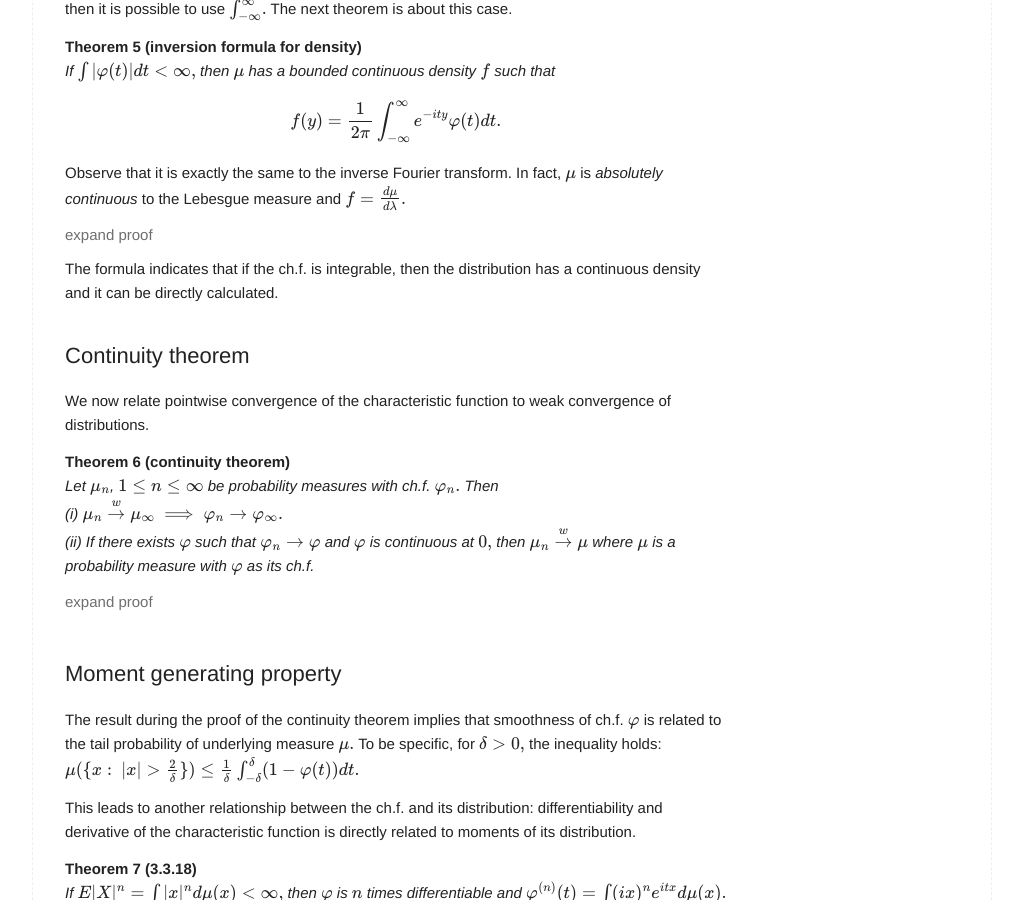
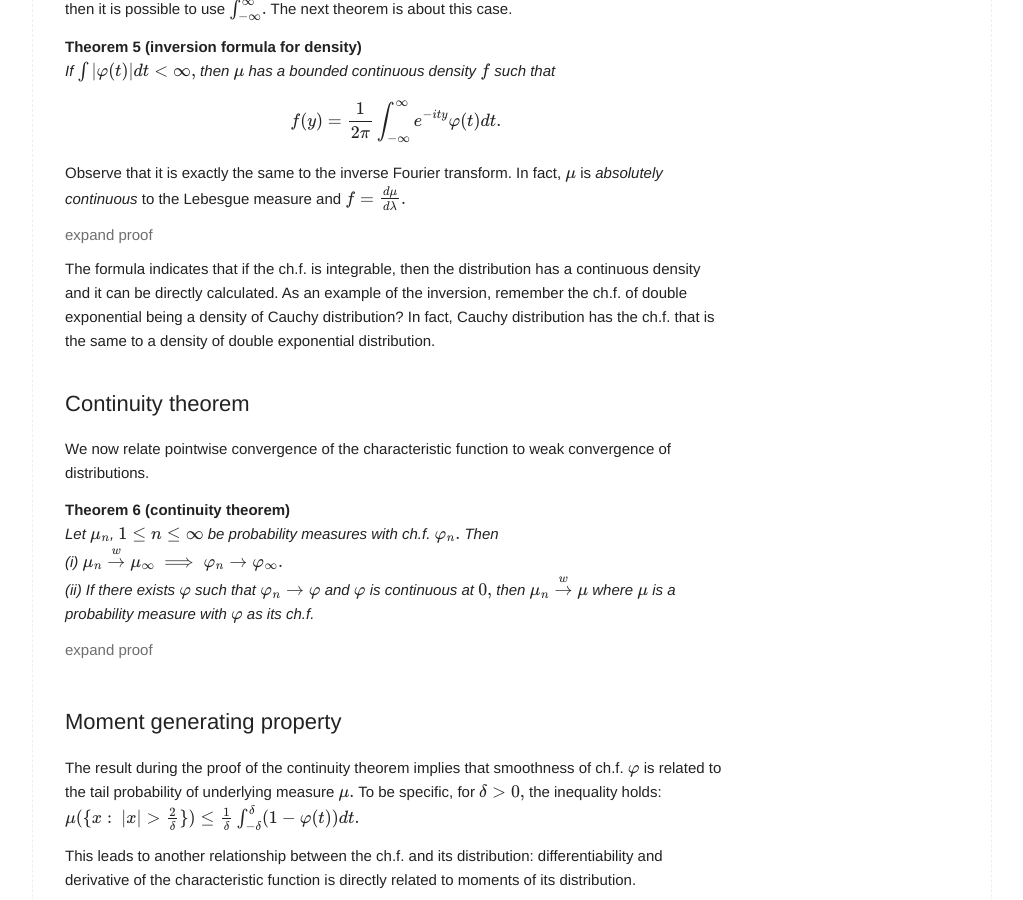
Before and after one commit to naturale0/naturale0.github.io, a Jekyll site: the page built from _posts/2020-12-22-[PTE] 3.3 characteristic functions.md, in a window 1280 px wide and 900 px high, scrolled down 2292 px. Shown: the whole window, without its empty margins (128-1151 px from the left). Built offline with Jekyll 4.4.1, drawn with Linux system fonts in a browser that asks for light colours; formulas are drawn with MathJax 3; comment, search, counter and statistics services are not loaded.

Commit message:
post PTE 3.3

```diff
--- a/_posts/2020-12-22-[PTE] 3.3 characteristic functions.md
+++ b/_posts/2020-12-22-[PTE] 3.3 characteristic functions.md
@@ -188,7 +188,7 @@ so $\frac{1}{2\pi} \int e^{-ity} \varphi(t) dt$ is a density of $\mu.$<br>
 </div>
 </details>
 
-The formula indicates that if the ch.f. is integrable, then the distribution has a continuous density and it can be directly calculated.<br><br>
+The formula indicates that if the ch.f. is integrable, then the distribution has a continuous density and it can be directly calculated. As an example of the inversion, remember the ch.f. of double exponential being a density of Cauchy distribution? In fact, Cauchy distribution has the ch.f. that is the same to a density of double exponential distribution. <br><br>
 
 
 ## Continuity theorem
```
Also changed, not shown: 1 other file.
